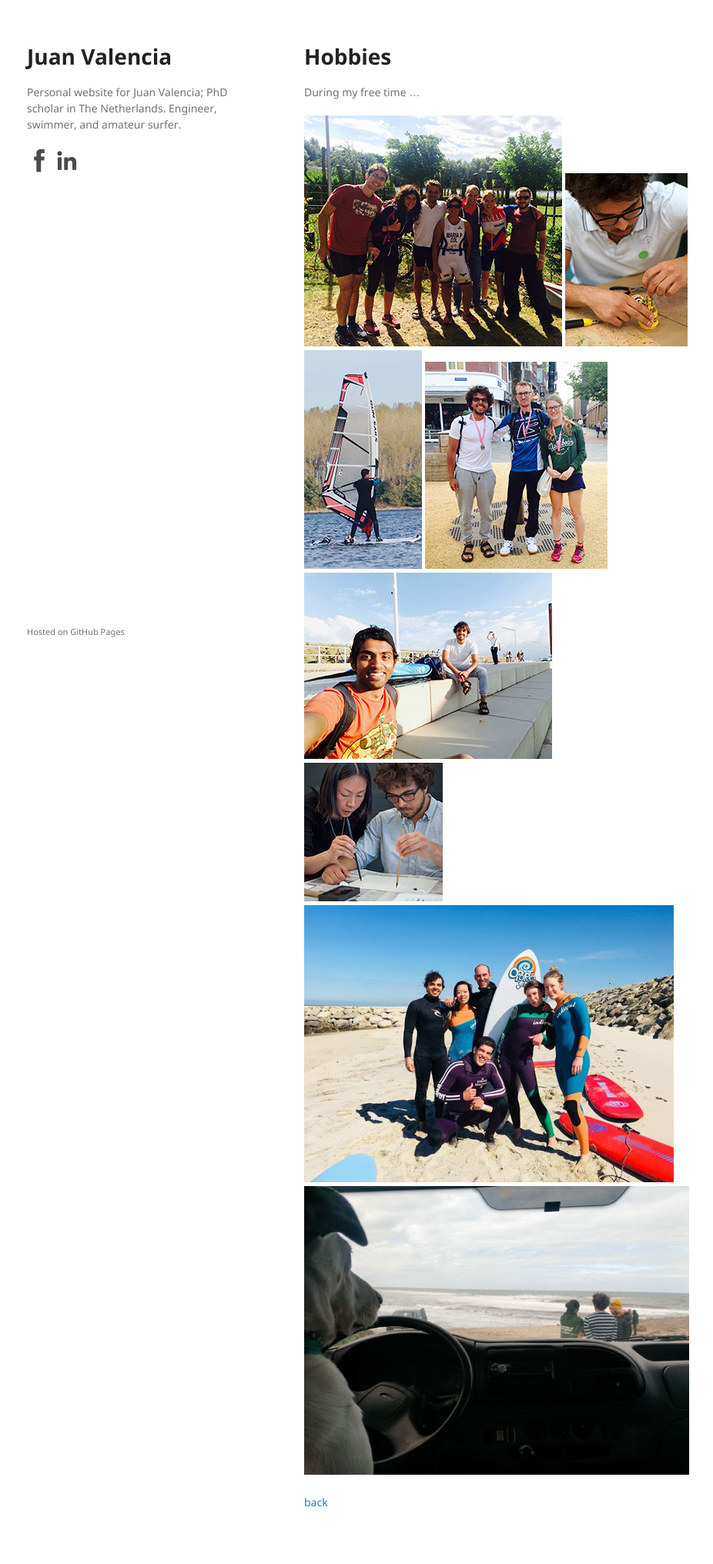
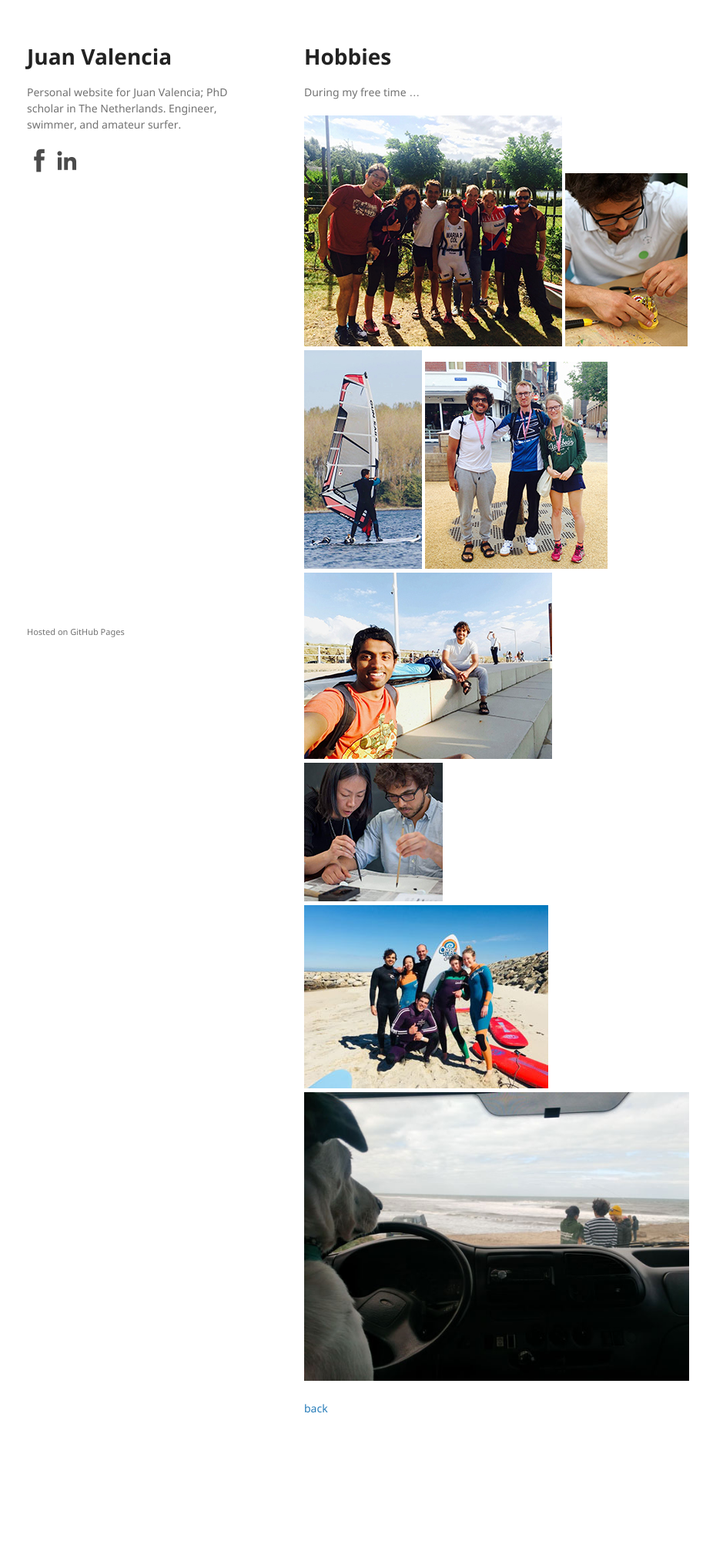
Before and after one commit to juanvalen15/juanvalen15.github.io, a Jekyll site: the page built from hobbies.md, in a window 1280 px wide. Shown: the whole page at 77% size, without its empty margins (175-1101 px from the left). Built offline with Jekyll 4.4.1, drawn with Linux system fonts in a browser that asks for light colours; our own code applies the rules of GitHub Pages for plain Markdown files; after the commit the page ends 1910 px from its top, so only the background shows below that.

Commit message:
updated hobbies

```diff
--- a/hobbies.md
+++ b/hobbies.md
@@ -12,7 +12,7 @@ During my free time ...
 ![](hb4_0P33x.jpg)
 ![](hb5_0P5x.jpg)
 ![](hb6_0P5x.jpg)
-![](hb7_0P5x.jpg)
+![](hb7_0P33x.jpg)
 ![](hb8_0P5x.jpg)
 
 [back](./)
```
Also changed, not shown: hb7_0P33x.jpg (added).
